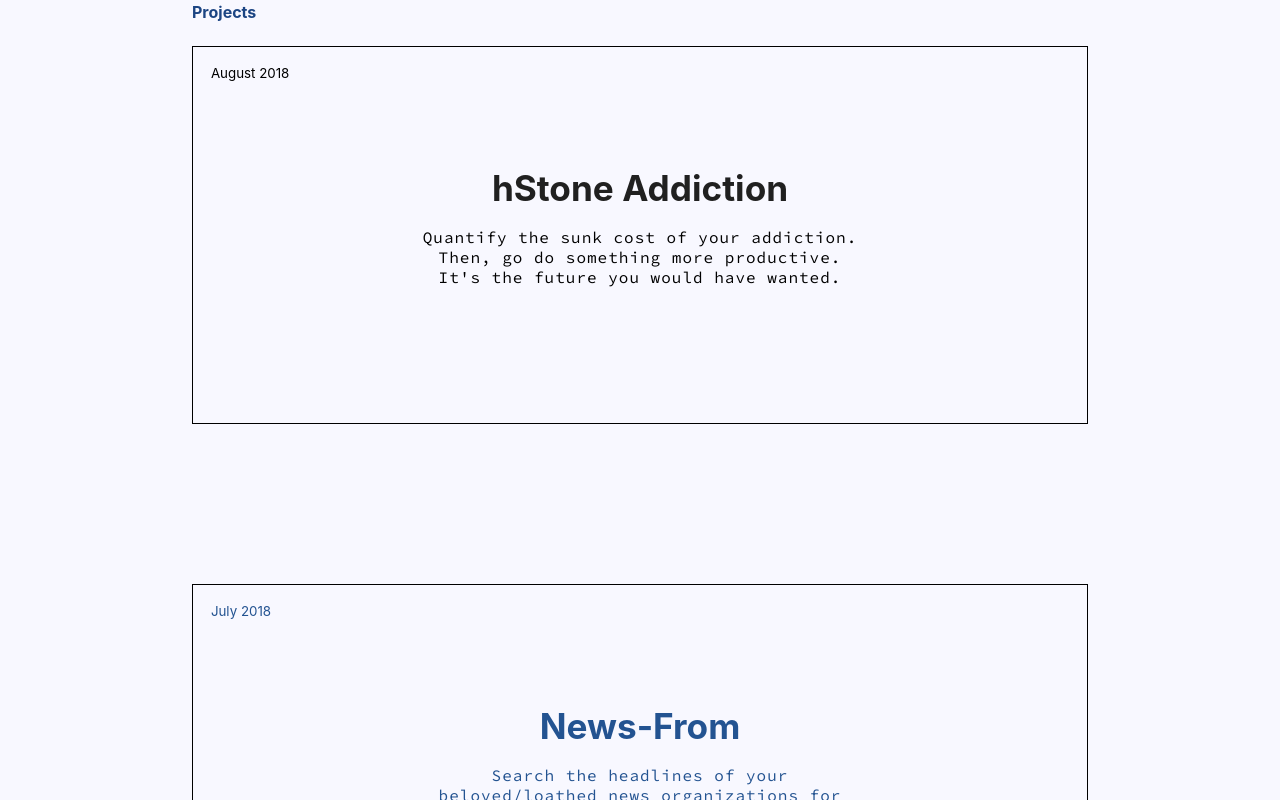
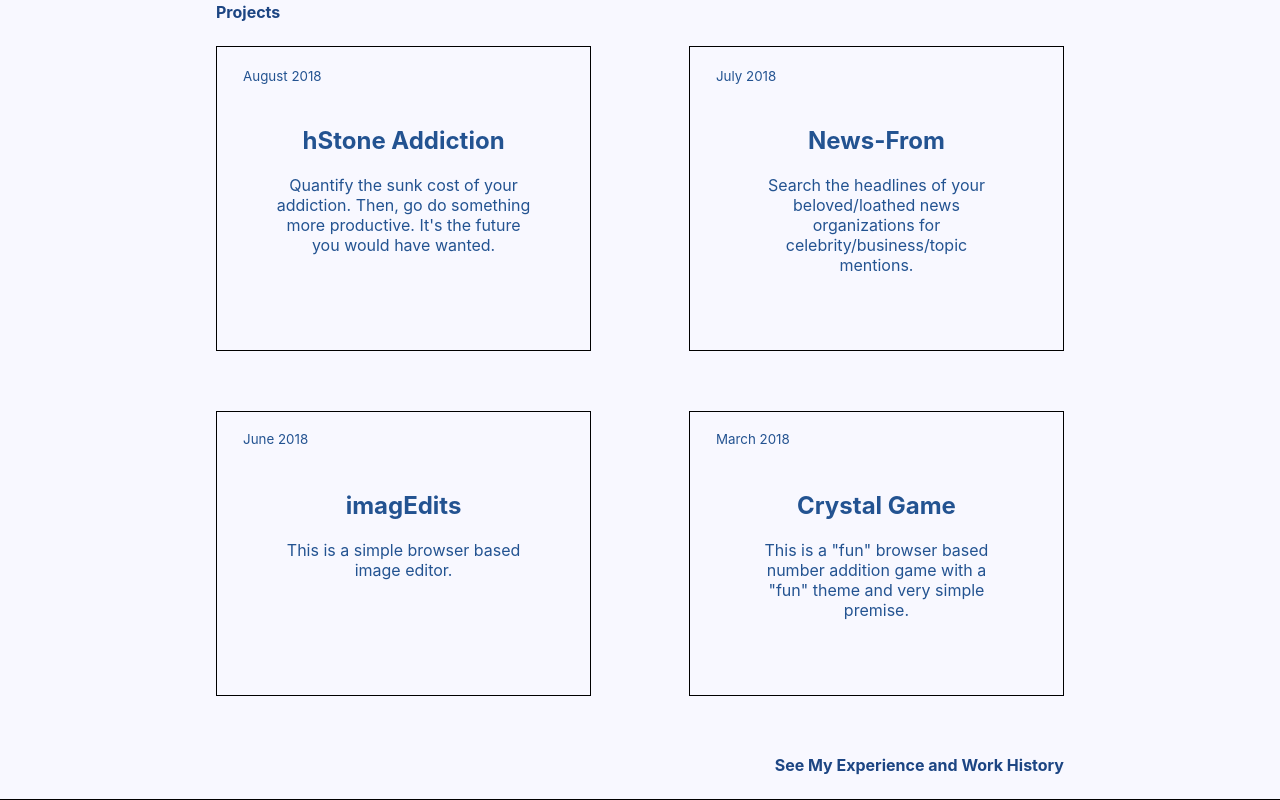
Before and after one commit to JuliusDorfman/jdorfj, a React (Create React App) app: page / in a window 1280 px wide. Shown: the part 940-1740 px from the top of the page. Built offline with nearby package versions, Linux system fonts and the light colour scheme; a web font is replaced by a local one.

Commit message:
projects layout update

```diff
--- a/src/Pages/Portfolio/Portfolio.css
+++ b/src/Pages/Portfolio/Portfolio.css
@@ -219,6 +219,88 @@ main>.small-intro {
 } */
 
 /* CUBE END */
+
+/* New Projects */
+
+.projects {
+  width: 53em;
+  margin: auto;
+}
+
+.new-grid-container-homepage {
+  display: flex;
+  justify-content: space-between;
+  flex-wrap: wrap;
+  width: inherit;
+}
+
+.new-projects-intro-wrapper {
+  text-align: left;
+  -ms-wrap-flow: both;
+}
+
+.new-projects-intro-wrapper>h1 {
+  margin-top: 0;
+  margin-bottom: 1.5em;
+  font-size: 1rem;
+  font-weight: 700;
+  color: rgb(28, 69, 131);
+}
+
+.new-grid-container-homepage>.ind-proj {
+  position: relative;
+  border: 1px solid black;
+  padding: 7%;
+  margin-bottom: 7%;
+  max-width: 30%;
+}
+
+.ind-proj .new-date {
+  top: 7%;
+  left: 7%;
+  position: absolute;
+  color: #235391;
+}
+
+.ind-proj h1,
+.new-proj-flavor-text {
+  text-align: center;
+  color: #235391;
+  transition: .2s;
+}
+
+.ind-proj:hover h1,
+.ind-proj:hover .new-proj-flavor-text {
+  color: #A7BCD6;
+}
+
+.new-experience-page-prompt {
+  position: relative;
+  display: inline-block;
+  text-align: right;
+  cursor: pointer;
+  margin-top: 0;
+  margin-bottom: 1.5em;
+  font-size: 1rem;
+  font-weight: 700;
+  color: rgb(28, 69, 131);
+  transition: .2s;
+}
+
+
+.new-experience-page-prompt:hover {
+  color: rgba(164, 186, 215);
+}
+
+.experience-link-wrapper {
+  display: block;
+  width: inherit;
+  text-align: right;
+}
+
+
+/* New Projects End */
+
 
 .grid-container-homepage {
   display: flex;
@@ -487,9 +569,14 @@ main>.small-intro {
   border: 1px solid black;
 }
 
-.proj-hstone>h1 {
-  display: inline-block;
+.proj-hstone * {
+  color: #235391;
 }
+
+.proj-hstone *:hover {
+  color: #5276A5;
+}
+
 
 .proj-news-from {
   grid-area: "proj-news-from";
@@ -501,6 +588,10 @@ main>.small-intro {
   color: #235391;
 }
 
+.proj-news-from *:hover {
+  color: #5276A5;
+}
+
 .proj-imagedits {
   grid-area: "proj-imagedits";
   background-color: transparent;
@@ -508,6 +599,10 @@ main>.small-intro {
 }
 
 .proj-imagedits * {
+  color: #235391;
+}
+
+.proj-imagedits *:hover {
   color: #5276A5;
 }
 
@@ -561,9 +656,9 @@ main>.small-intro {
 }
 
 @media(min-width: 2000px) {
-
   main .big-intro {
     padding-top: 30rem;
+    padding-bottom: 12em;
   }
 
   .small-intro>.small-intro-flavor {
@@ -580,6 +675,39 @@ main>.small-intro {
 
   .tagline>span:nth-child(3) {
     font-size: 4rem;
+  }
+
+
+  .new-grid-container-homepage {
+    margin: auto;
+  }
+
+  .projects {
+    width: 105em;
+  }
+
+  .new-grid-container-homepage>.ind-proj {
+    width: 30%;
+  }
+
+  .ind-proj h1 {
+    font-size: 3.75em;
+  }
+
+  .ind-proj .new-date {
+    font-size: 1.5em;
+  }
+
+  .ind-proj .new-proj-flavor-text {
+    font-size: 2em;
+  }
+
+  .new-experience-page-prompt {
+    font-size: 2em;
+  }
+
+  .new-projects-intro-wrapper>h1 {
+    font-size: 2em;
   }
 
   .intro-announcement {
@@ -655,6 +783,23 @@ main>.small-intro {
   .column p {
     font-size: .8em;
   }
+
+  .new-grid-container-homepage {
+    flex-direction: column;
+    width: 100%;
+    margin: auto;
+  }
+
+  .projects {
+    width: 70%;
+    margin: 0 auto 50px;
+  }
+
+  .new-grid-container-homepage>.ind-proj {
+    max-width: initial;
+  }
+
+
 }
 
 @media(max-width: 700px) {
@@ -670,6 +815,10 @@ main>.small-intro {
   .grid-container-homepage {
     max-width: 70%;
     margin: auto;
+  }
+
+  .new-grid-container-homepage>.ind-proj {
+    padding: 15%;
   }
 
   .tagline>span:nth-child(1) {
@@ -733,6 +882,10 @@ main>.small-intro {
     /* cursor: pointer; */
   }
 
+  .accolades li {
+    padding: 0 7% 0 0;
+  }
+
   .accolades>div>ul {
     display: grid;
   }
@@ -744,7 +897,7 @@ main>.small-intro {
 
   .meet-me {
     font-size: .8rem;
-    max-width: 20em;
+    max-width: 75%;
   }
 
   .meet-me h2 {
--- a/src/Pages/Portfolio/Portfolio.jsx
+++ b/src/Pages/Portfolio/Portfolio.jsx
@@ -87,12 +87,12 @@ export default class Portfolio extends Component {
 
         <section className="meet-me">
           <div className="accolades clearfix">
-            <div className="roles">
-              <h2 className="list-header">Roles</h2>
+            <div className="awards">
+              <h2 className="list-header">Awards</h2>
               <ul>
-                <li>Client Support Coach</li>
-                <li>Client Support Coach</li>
-                <li>Blacks In Tech Hackathon</li>
+                <li>Perfect Net Promoter Score</li>
+                <li>Rising Star</li>
+                <li>Honerable Mention</li>
               </ul>
             </div>
             <div className="roles-awards-dates">
@@ -103,12 +103,12 @@ export default class Portfolio extends Component {
                 <li>09/09/2018</li>
               </ul>
             </div>
-            <div className="awards">
-              <h2 className="list-header">Awards</h2>
+            <div className="roles">
+              <h2 className="list-header">Roles</h2>
               <ul>
-                <li>Perfect Net Promoter Score</li>
-                <li>Rising Star</li>
-                <li>Honerable Mention</li>
+                <li>Client Support Coach</li>
+                <li>Client Support Coach</li>
+                <li>Blacks In Tech Hackathon</li>
               </ul>
             </div>
           </div>
@@ -123,23 +123,67 @@ export default class Portfolio extends Component {
           </div>
         </section>
 
+        <section className="projects">
+          <div className="new-projects-intro-wrapper">
+            <h1>Projects</h1>
+          </div>
+          <div className="new-grid-container-homepage">
+            <div className="new-proj-hstone ind-proj">
+              <div className="new-project-intro">
+                <small className="new-date">August 2018</small>
+                <a href="https://hstone-app.herokuapp.com/" target="_blank" rel="noopener noreferrer">
+                  <h1>hStone Addiction</h1>
+                </a>
+              </div>
+              <div className="new-proj-flavor-text">
+                <p>Quantify the sunk cost of your addiction. Then, go do something more productive. It's the future you would have wanted.</p>
+              </div>
+            </div>
+            <div className="new-proj-news-from ind-proj">
+              <div className="new-project-intro">
+                <small className="new-date">July 2018</small>
+                <a href="https://news-from.herokuapp.com/" target="_blank" rel="noopener noreferrer">
+                  <h1>News-From</h1>
+                </a>
+              </div>
+              <div className="new-proj-flavor-text">
+                <p>Search the headlines of your beloved/loathed news organizations for celebrity/business/topic mentions.</p>
+              </div>
+            </div>
+            <div className="new-proj-imagedits ind-proj">
+              <div className="new-project-intro">
+                <small className="new-date">June 2018</small>
+                <a href="https://juliusdorfman.github.io/imagEdits/" target="_blank" rel="noopener noreferrer">
+                  <h1>imagEdits</h1>
+                </a>
+              </div>
+              <div className="new-proj-flavor-text">
+                <p>This is a simple browser based image editor.</p>
+              </div>
+            </div>
+            <div className="new-proj-crystal-game ind-proj">
+              <div className="new-project-intro">
+                <small className="new-date">March 2018</small>
+                <a href="https://crystal-numbers.herokuapp.com/" target="_blank" rel="noopener noreferrer">
+                  <h1>Crystal Game</h1>
+                </a>
+              </div>
+              <div className="new-proj-flavor-text">
+                <p>This is a "fun" browser based number addition game with a "fun" theme and very simple premise.</p>
+              </div>
+            </div>
+            <div className="experience-link-wrapper">
+              <a href="/homepage">
+                <h4 className="new-experience-page-prompt">See My Experience and Work History</h4>
+              </a>
+            </div>
+          </div>
+        </section>
+        {/*
         <section className="grid-container-homepage">
           <div className="projects-intro-wrapper">
             <h1>Projects</h1>
           </div>
-          {/*
-          <div className="proj-hstone column">
-            <div className="project-intro">
-              <small className="date">August 2018</small>
-              <a href="https://hstone-app.herokuapp.com/" target="_blank" rel="noopener noreferrer">
-                <h1>hStone Addiction</h1>
-              </a>
-            </div>
-            <div className="proj-flavor-text">
-              <p>Quantify the sunk cost of your addiction. Then, go do something more productive. It's the future you would have wanted.</p>
-            </div>
-          </div> */}
-
           <div className="proj-hstone column">
             <div className="project-intro">
               <small className="date">August 2018</small>
@@ -173,7 +217,7 @@ export default class Portfolio extends Component {
               <p>This is a simple browser based image editor.</p>
             </div>
           </div>
-          {/* <div className="proj-crystal-game column">
+          <div className="proj-crystal-game column">
             <div className="project-intro">
               <small className="date">March 2018</small>
               <a href="https://crystal-numbers.herokuapp.com/" target="_blank" rel="noopener noreferrer">
@@ -183,11 +227,11 @@ export default class Portfolio extends Component {
             <div className="proj-flavor-text">
               <p>This is a "fun" browser based number addition game with a "fun" theme and very simple premise.</p>
             </div>
-          </div> */}
+          </div>
           <a href="/homepage">
             <h4 className="experience-page-prompt">See My Experience and Work History</h4>
           </a>
-        </section>
+        </section> */}
         <Footer />
       </div >
     )
```
